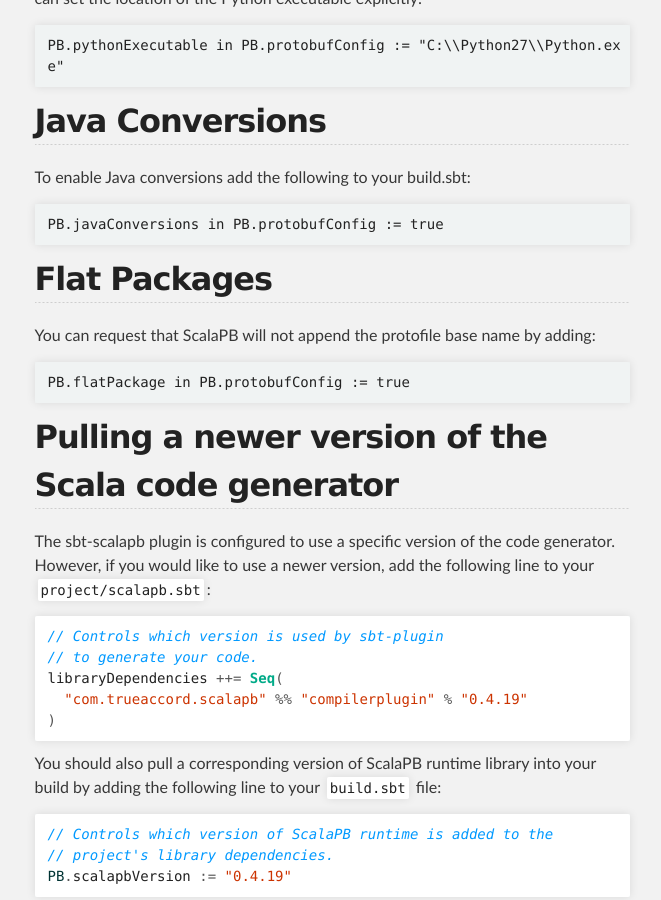
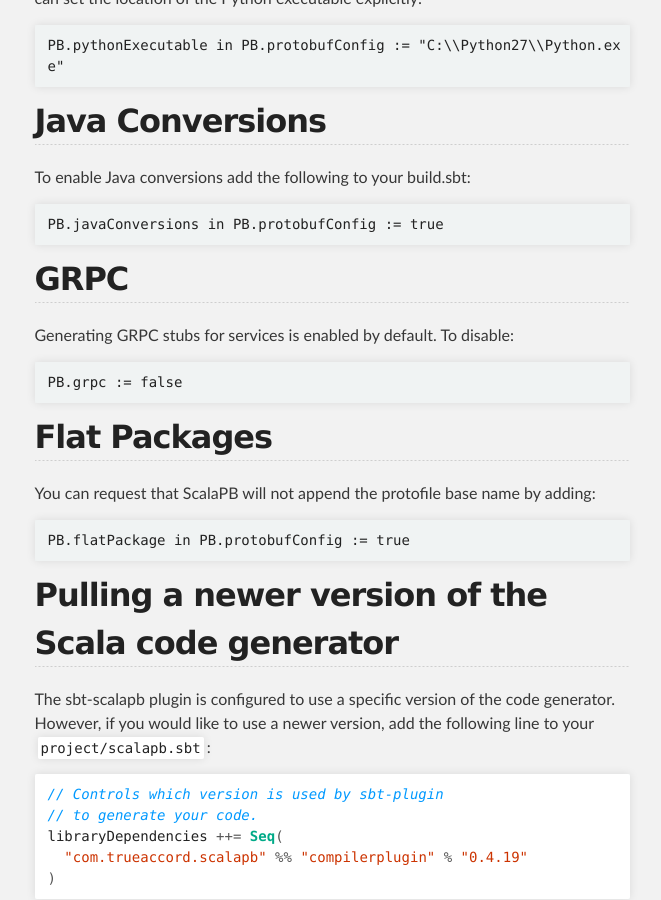
Before and after one commit to scalapb/ScalaPB, a Jekyll site: the page built from sbt-settings.md, in a window 1280 px wide and 900 px high, scrolled down 1082 px. Shown: the whole window, without its empty margins (308-969 px from the left). Built offline with Jekyll 4.4.1, drawn with Linux system fonts in a browser that asks for light colours.

Commit message:
Update minisite.

```diff
--- a/sbt-settings.md
+++ b/sbt-settings.md
@@ -46,6 +46,12 @@
 To enable Java conversions add the following to your build.sbt:
 
     PB.javaConversions in PB.protobufConfig := true
+
+## GRPC
+
+Generating GRPC stubs for services is enabled by default. To disable:
+
+    PB.grpc := false
 
 ## Flat Packages
 
```
Also changed, not shown: index.md (+4 -0 lines).
